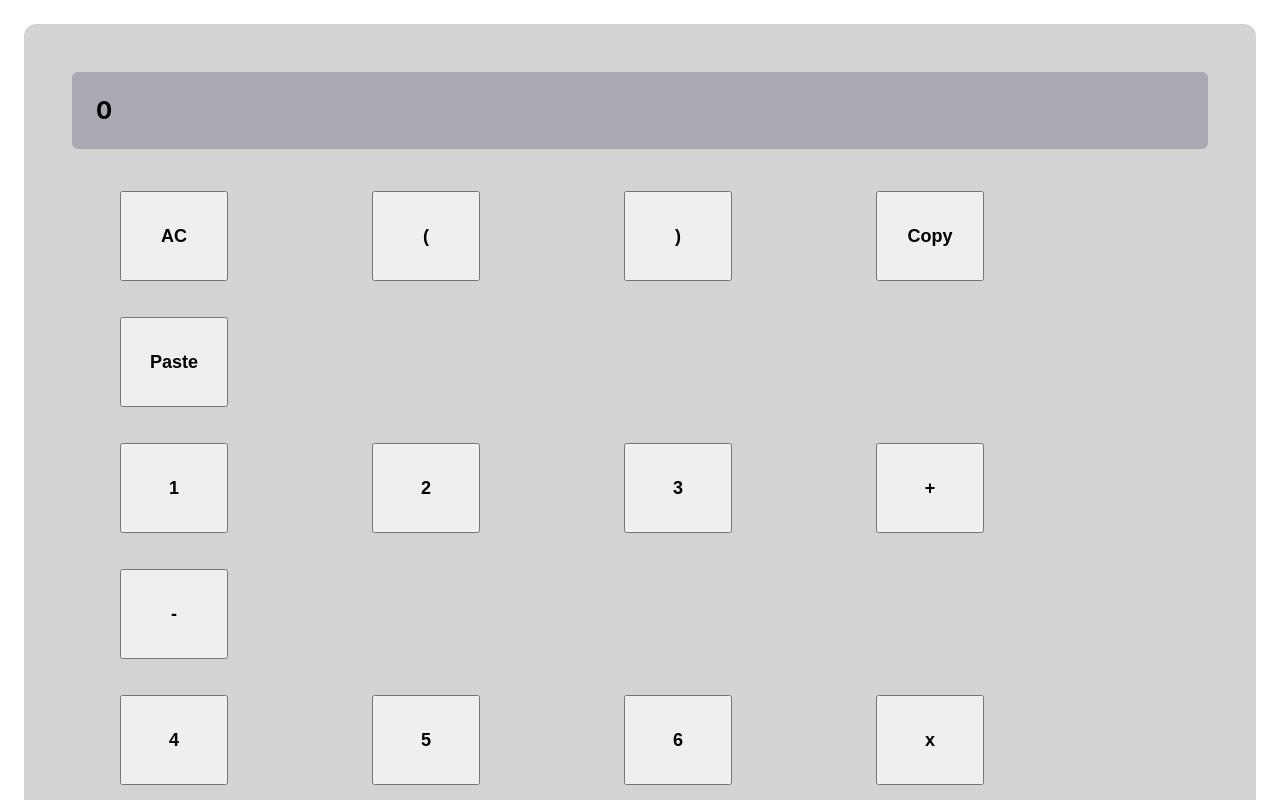
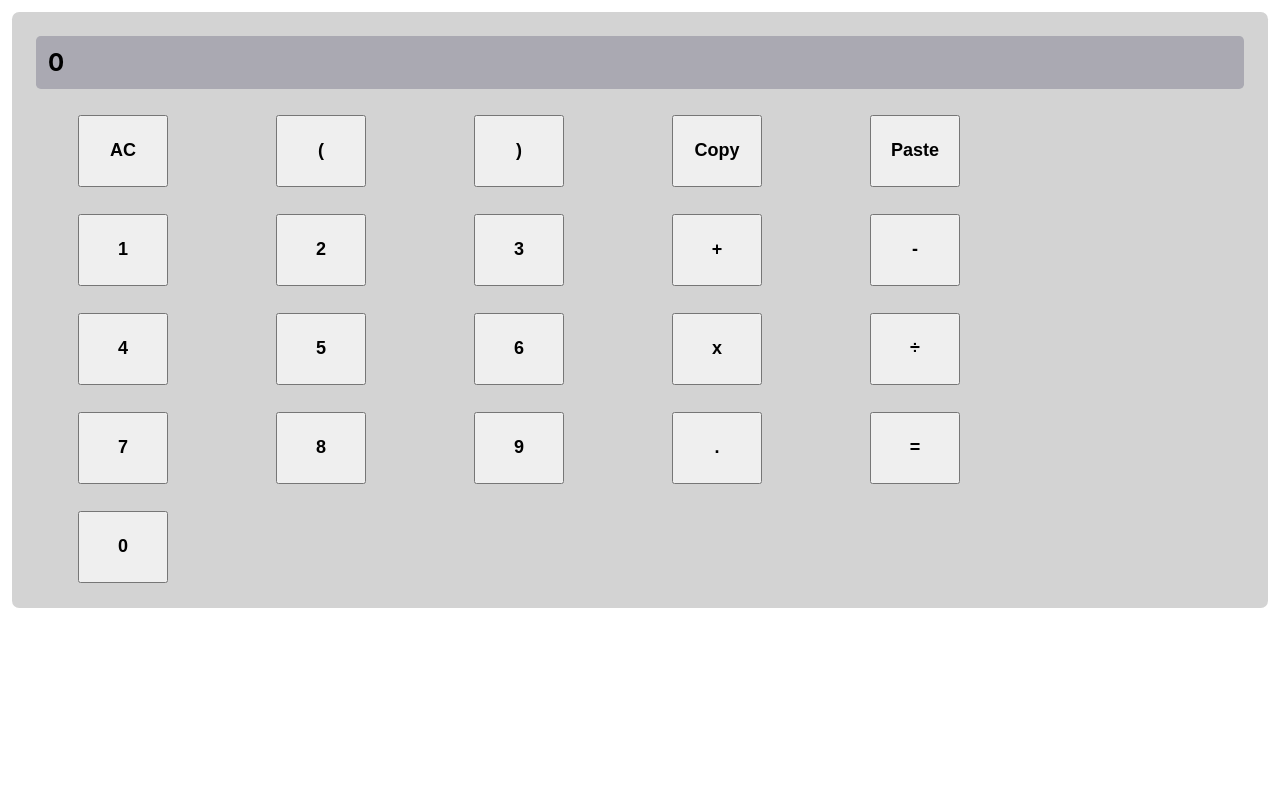
Before and after one commit to Eric-Th-Ma/coding-challenge-calculator, a React (Create React App) app: page / in a window 1280 px wide. Shown: the top 800 px of the page. Built offline with nearby package versions, Linux system fonts and the light colour scheme.

Commit message:
Style improvements & fix nested parentheses fails

```diff
--- a/src/App.css
+++ b/src/App.css
@@ -1,23 +1,23 @@
 .calculator {
-  padding: 1em;
-  margin: 1em;
-  border-radius: 0.5em;
+  padding: 0.5em;
+  margin: 0.5em;
+  border-radius: 0.3em;
   background-color: lightgray;
   font-weight: bold;
   font-size: x-large;
 }
 
 .display {
-  margin: 1em;
-  padding: 1em;
-  border-radius: 0.25em;
+  margin: 0.5em;
+  padding: 0.5em;
+  border-radius: 0.2em;
   background-color: rgba(5, 0, 46, 0.2);
 }
 
 button {
-  margin: 1em 4em 1em 4em;
-  width: 6em;
-  height: 5em;
+  margin: 0.75em 3em 0.75em 3em;
+  width: 5em;
+  height: 4em;
   font-weight: bolder;
   font-size: large;
 }
--- a/src/Calculator.js
+++ b/src/Calculator.js
@@ -3,9 +3,13 @@ import CalcButton from './CalcButton.js'
 import Display from './Display.js';
 import StateList from './stateList.js';
 
+// Number of buttons in each row of calculator buttons
 const rowLength = 5
 
+// List of all buttons on calculator
 const allButtons = ['AC','(',')','Copy','Paste','1','2','3','+','-','4','5','6','x','÷','7','8','9','.','=','0']
+
+// List of buttons that only require a call to addToState
 const addToStateButtons = ['(',')','1','2','3','+','-','4','5','6','x','÷','7','8','9','.','0']
 
 export default class Calculator extends Component {
@@ -13,24 +17,33 @@ export default class Calculator extends Component {
 
         super(props);
 
+        // function bindings
+        this.evaluate = this.evaluate.bind(this)
+        this.addToState = this.addToState.bind(this)
+
+        // Initialize the state
         this.state = {displayStatus: new StateList(), memory: new StateList()}
-
-        this.addToState = this.addToState.bind(this)
     }
 
     evaluate() {
+        // Call the state objects evaluate function to reduce expression to a single value
+
         let newState = this.state.displayStatus
         newState.evaluate()
         this.setState({displayStatus: newState})
     }
 
     addToState(char) {
+        // Request addition to display to reflect button press
+
         let newStatus = this.state.displayStatus
         newStatus.tryAddItem(char)
         this.setState({displayStatus: newStatus})
     }
 
     render() {
+
+        // Create object mapping some buttons to their functionality
         let otherButtonFunctions = {
             'AC': () => this.setState({displayStatus: new StateList()}),
             '=' : () => {
@@ -49,22 +62,27 @@ export default class Calculator extends Component {
                 this.setState({displayStatus: newState})
             }
         }
-        console.log(this.state)
+
+        // Break up list of buttons into list of rows
         let rows = new Array(Math.ceil(allButtons.length / rowLength))
         for (let i = 0, j = allButtons.length; i < j; i+=rowLength) {
             rows[i] = allButtons.slice(i, i+rowLength);
         }
+
         return(
             <div className = "calculator">
-                <div>
-                    <Display displayStatus = {this.state.displayStatus}/>
-                </div>
-                {rows.map(row => (
+
+                <Display displayStatus = {this.state.displayStatus}/>
+
+                {// map each row to a row object filled with buttons
+                 rows.map(row => (
                     <div key = {"row of " + row[0]}>
-                        {row.map(buttonChar => (
+                        {// map each row of button texts to button objects
+                         row.map(buttonChar => (
                             <CalcButton
                                 char = {buttonChar}
-                                action = {addToStateButtons.includes(buttonChar) ?
+                                action = {// check if the button requires an addToState call or a function lookup
+                                          addToStateButtons.includes(buttonChar) ?
                                           ()=>this.addToState(buttonChar) :
                                           otherButtonFunctions[buttonChar]
                                 }
--- a/src/Display.js
+++ b/src/Display.js
@@ -1,4 +1,5 @@
 export default function Display(props) {
+    // Simply render the display status a sequence of strings
     return(
         <div className="display">
             {props.displayStatus.listItems.map(
--- a/src/stateItem.js
+++ b/src/stateItem.js
@@ -29,7 +29,6 @@ class StateItem {
     splitOnDecimal() {
         let newItem = new StateItem('0')
         if (this.buttonType === buttonTypes.NUMBER) {
-            console.log(this.val.toString())
             let valueList = this.val.toString().split('.')
             if (valueList.length>1) {
                 this.val = parseInt(valueList[0])
--- a/src/stateList.js
+++ b/src/stateList.js
@@ -1,5 +1,6 @@
 import {buttonTypes, StateItem} from './stateItem.js'
 
+// order of operations turning decimals into 1 number first and then following PMDAS
 const operationOrder = [['.'],
                         ['(', ')'],
                         ['x', '÷'],
@@ -7,15 +8,22 @@
 
 export default class StateList {
     constructor() {
+        // a default state will simply contain a 0
         this.listItems = [new StateItem('0')]
     }
 
     tryAddItem(itemChar) {
+        // create a state item out of the character pressed and attempt to add it to the state list
+
         let newItem = new StateItem(itemChar)
         let canAdd = false
         let lastType = this.listItems[this.listItems.length-1].buttonType
+
         switch (newItem.buttonType) {
+
             case buttonTypes.NUMBER:
+                // numbers can be added into a number object or follow binary operations or open parentheses as a new state item
+
                 if (lastType === buttonTypes.NUMBER) {
                     this.listItems[this.listItems.length-1].val *= 10
                     let adder = this.listItems[this.listItems.length-1].val<0 ? 0 - newItem.val : newItem.val
@@ -24,24 +32,38 @@ export default class StateList {
                     canAdd = (Object.values(buttonTypes.BINOP).includes(lastType) || lastType === buttonTypes.PAREN.O)
                 }
                 break
+
             case buttonTypes.BINOP.REG:
+                // Regular binary operations can follow any number or closing paren
+
                 canAdd = (lastType === buttonTypes.NUMBER || lastType === buttonTypes.PAREN.C)
                 break
+
             case buttonTypes.BINOP.DEC:
+                // Decimal points are binary operations but can only follow numbers if that number was not preceded by another decimal point
+
                 canAdd = true
                 if (this.listItems.length>1) {
                     canAdd = (this.listItems[this.listItems.length-2].buttonType !== buttonTypes.BINOP.DEC)
                 }
                 canAdd = (canAdd && lastType === buttonTypes.NUMBER)
                 break
+
             case buttonTypes.PAREN.O:
+                // Opening parentheses can follow a regular binary operation or another open paren
+
                 if (this.listItems[0].val === 0 && this.listItems.length === 1) {
+                    // They can also replace the opening 0 IF that is all that is in the state list
                     this.listItems = [newItem]
                 } else {
-                    canAdd = (Object.values(buttonTypes.BINOP).includes(lastType) || lastType === buttonTypes.PAREN.O)
+                    canAdd = (lastType === buttonTypes.BINOP.REG || lastType === buttonTypes.PAREN.O)
                 }
                 break
+
             case buttonTypes.PAREN.C:
+                // Closing parentheses can follow numbers or other closing parentheses if there have
+                // been more opening parentheses than closing parentheses so far
+
                 let openCount = 0
                 for (let item of this.listItems) {
                     if (item.buttonType === buttonTypes.PAREN.O) {
@@ -50,8 +72,9 @@ export default class StateList {
                         openCount -= 1
                     }
                 }
-                canAdd = (lastType === buttonTypes.NUMBER && openCount > 0)
+                canAdd = ((lastType === buttonTypes.NUMBER || lastType === buttonTypes.PAREN.C) && openCount > 0)
                 break
+
             default:
                 canAdd = false
                 break
@@ -63,6 +86,7 @@ export default class StateList {
     }
 
     evaluate() {
+        console.log(this.listItems.map(x=>x))
         for (let operations of operationOrder) {
             for (let i = 0; i < this.listItems.length; i++) {
                 if (operations.includes(this.listItems[i].val)) {
@@ -120,13 +144,23 @@ export default class StateList {
     }
 
     evalParen(i) {
+        let openParens = 0
         for (let j = i; j < this.listItems.length; j++) {
+            if (this.listItems[j].val==='(') {
+                openParens += 1
+            }
             if (this.listItems[j].val===')') {
-                let innerState = new StateList()
-                innerState.listItems = this.listItems.slice(i+1,j)
-                innerState.evaluate()
-                this.listItems.splice(i,j-i+1,innerState.listItems[0])
-                return true
+                if (openParens === 1) {
+                    let innerState = new StateList()
+                    innerState.listItems = this.listItems.slice(i+1,j)
+                    console.log(innerState.listItems)
+                    innerState.evaluate()
+                    console.log(innerState.listItems[0])
+                    this.listItems.splice(i,j-i+1,innerState.listItems[0])
+                    return true
+                } else {
+                    openParens -= 1
+                }
             }
         }
         // if we could not find a closing paren we return false
@@ -134,7 +168,6 @@ export default class StateList {
     }
 
     joinWith(otherStateList) {
-        console.log(this.listItems)
         // Copy our list items so we can see if joing will work without modifying our state
         let selfCopy = new StateList()
         selfCopy.listItems = this.listItems.map(x=>x)
```
